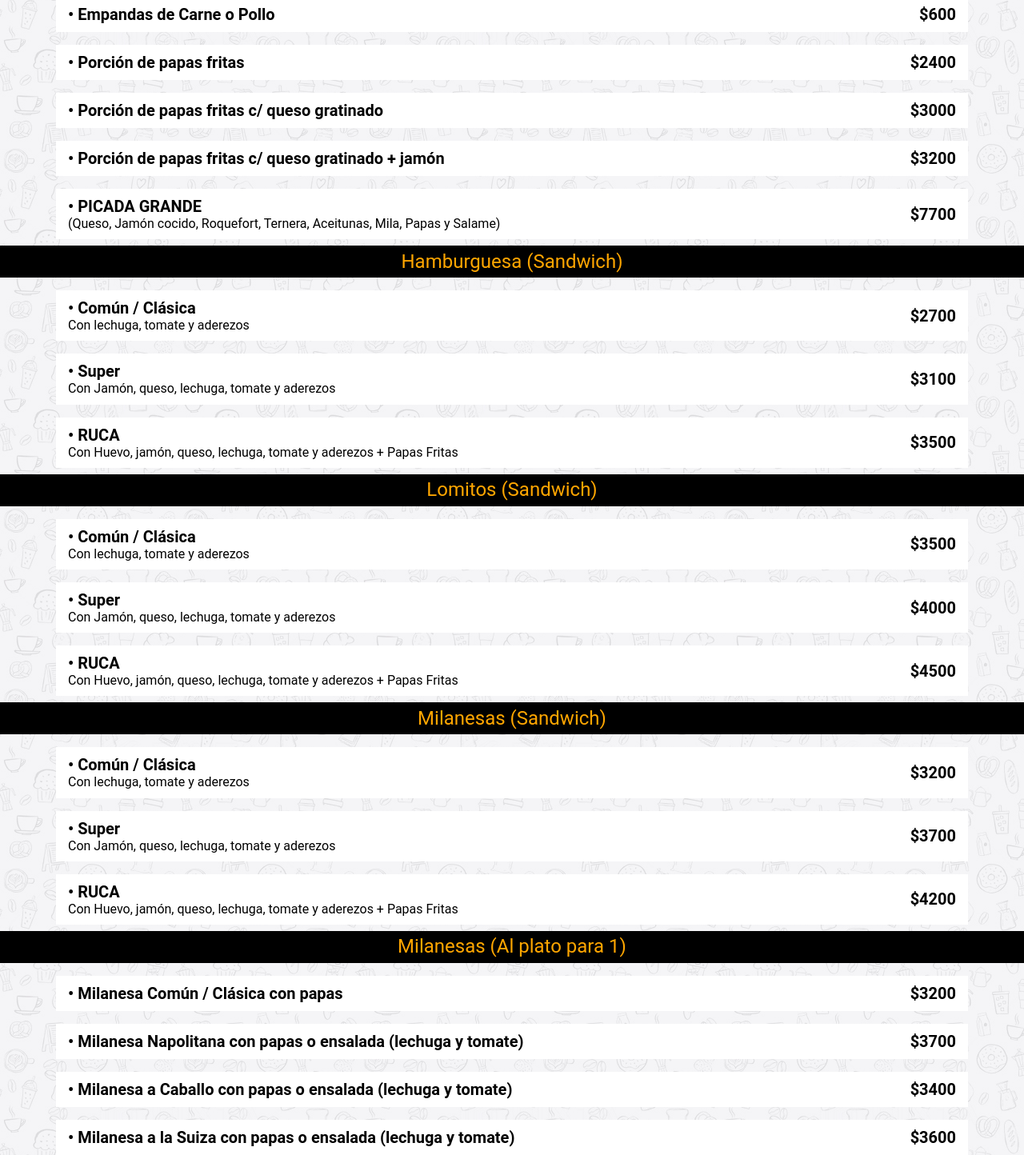
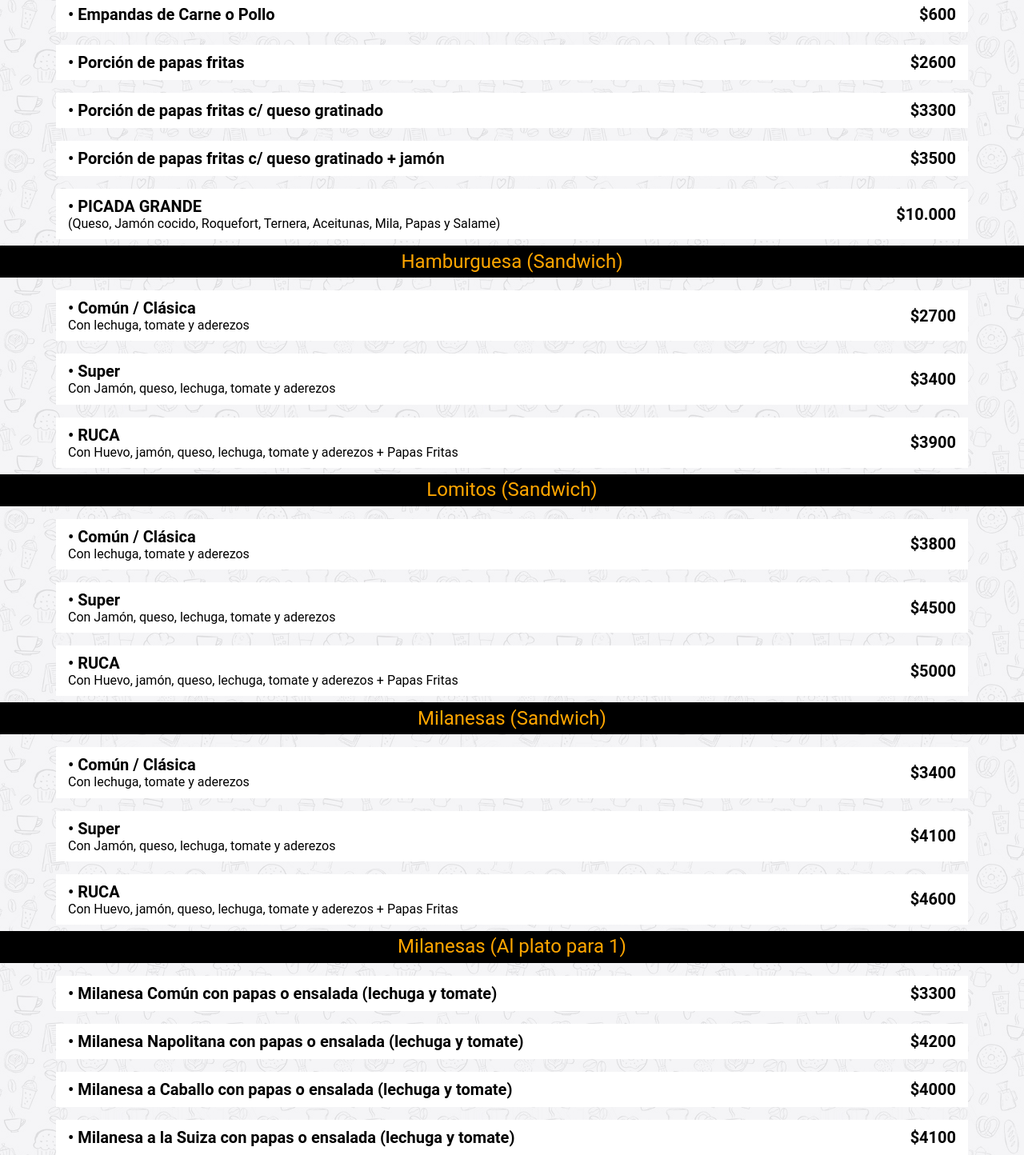
Before and after one commit to Rucafe/rucafeqr, a plain HTML site: page comidas.html in a window 1280 px wide. Shown: the part 183-1627 px from the top of the page at 80% size. Drawn offline with nearby package versions, Linux system fonts and the light colour scheme.

Commit message:
Cambio comidas

```diff
--- a/comidas.html
+++ b/comidas.html
@@ -36,7 +36,7 @@
                 <h3 class="items_producto">• Porción de papas fritas</h3>
             </div>
             <div class="d-flex align-items-center">
-                <h3 class="items_producto">$2400</h3>
+                <h3 class="items_producto">$2600</h3>
             </div>
         </div>
 
@@ -45,7 +45,7 @@
                 <h3 class="items_producto">• Porción de papas fritas c/ queso gratinado</h3>
             </div>
             <div class="d-flex align-items-center">
-                <h3 class="items_producto">$3000</h3>
+                <h3 class="items_producto">$3300</h3>
             </div>
         </div>
 
@@ -54,7 +54,7 @@
                 <h3 class="items_producto">• Porción de papas fritas c/ queso gratinado + jamón</h3>
             </div>
             <div class="d-flex align-items-center">
-                <h3 class="items_producto">$3200</h3>
+                <h3 class="items_producto">$3500</h3>
             </div>
         </div>
 
@@ -64,7 +64,7 @@
                 <h3 class="descripción">(Queso, Jamón cocido, Roquefort, Ternera, Aceitunas, Mila, Papas y Salame)</h3>
             </div>
             <div class="d-flex align-items-center">
-                <h3 class="items_producto">$7700</h3>
+                <h3 class="items_producto">$10.000</h3>
             </div>
         </div>
 
@@ -90,7 +90,7 @@
                     <h3 class="descripción">Con Jamón, queso, lechuga, tomate y aderezos</h3>
                 </div>
                 <div class="d-flex align-items-center">
-                    <h3 class="items_producto">$3100</h3>
+                    <h3 class="items_producto">$3400</h3>
                 </div>
             </div>
 
@@ -100,7 +100,7 @@
                     <h3 class="descripción">Con Huevo, jamón, queso, lechuga, tomate y aderezos + Papas Fritas</h3>
                 </div>
                 <div class="d-flex align-items-center">
-                    <h3 class="items_producto">$3500</h3>
+                    <h3 class="items_producto">$3900</h3>
                 </div>
             </div>
 
@@ -115,7 +115,7 @@
                         <h3 class="descripción">Con lechuga, tomate y aderezos</h3>
                     </div>
                     <div class="d-flex align-items-center">
-                        <h3 class="items_producto">$3500</h3>
+                        <h3 class="items_producto">$3800</h3>
                     </div>
                 </div>
 
@@ -125,7 +125,7 @@
                         <h3 class="descripción">Con Jamón, queso, lechuga, tomate y aderezos</h3>
                     </div>
                     <div class="d-flex align-items-center">
-                        <h3 class="items_producto">$4000</h3>
+                        <h3 class="items_producto">$4500</h3>
                     </div>
                 </div>
 
@@ -135,7 +135,7 @@
                         <h3 class="descripción">Con Huevo, jamón, queso, lechuga, tomate y aderezos + Papas Fritas</h3>
                     </div>
                     <div class="d-flex align-items-center">
-                        <h3 class="items_producto">$4500</h3>
+                        <h3 class="items_producto">$5000</h3>
                     </div>
                 </div>
 
@@ -150,7 +150,7 @@
                             <h3 class="descripción">Con lechuga, tomate y aderezos</h3>
                         </div>
                         <div class="d-flex align-items-center">
-                            <h3 class="items_producto">$3200</h3>
+                            <h3 class="items_producto">$3400</h3>
                         </div>
                     </div>
 
@@ -160,7 +160,7 @@
                             <h3 class="descripción">Con Jamón, queso, lechuga, tomate y aderezos</h3>
                         </div>
                         <div class="d-flex align-items-center">
-                            <h3 class="items_producto">$3700</h3>
+                            <h3 class="items_producto">$4100</h3>
                         </div>
                     </div>
 
@@ -170,7 +170,7 @@
                             <h3 class="descripción">Con Huevo, jamón, queso, lechuga, tomate y aderezos + Papas Fritas</h3>
                         </div>
                         <div class="d-flex align-items-center">
-                            <h3 class="items_producto">$4200</h3>
+                            <h3 class="items_producto">$4600</h3>
                         </div>
                     </div>
 
@@ -180,11 +180,11 @@
                     <div class="lista_producto mt-2">
                         <div class="container producto d-flex justify-content-between">
                             <div class="d-flex aling-content-center flex-column">
-                                <h3 class="items_producto">• Milanesa Común / Clásica con papas</h3>
+                                <h3 class="items_producto">• Milanesa Común con papas o ensalada (lechuga y tomate)</h3>
                                 <!-- <h3 class="descripción">Con lechuga, tomate y aderezos</h3> -->
                             </div>
                             <div class="d-flex align-items-center">
-                                <h3 class="items_producto">$3200</h3>
+                                <h3 class="items_producto">$3300</h3>
                             </div>
                         </div>
 
@@ -195,7 +195,7 @@
                                     <!-- <h3 class="descripción"></h3> -->
                                 </div>
                                 <div class="d-flex align-items-center">
-                                    <h3 class="items_producto">$3700</h3>
+                                    <h3 class="items_producto">$4200</h3>
                                 </div>
                             </div>
 
@@ -206,7 +206,7 @@
                                         <!-- <h3 class="descripción"></h3> -->
                                     </div>
                                     <div class="d-flex align-items-center">
-                                        <h3 class="items_producto">$3400</h3>
+                                        <h3 class="items_producto">$4000</h3>
                                     </div>
                                 </div>
 
@@ -217,7 +217,7 @@
                                             <!-- <h3 class="descripción"></h3> -->
                                         </div>
                                         <div class="d-flex align-items-center">
-                                            <h3 class="items_producto">$3600</h3>
+                                            <h3 class="items_producto">$4100</h3>
                                         </div>
                                     </div>
 
```
